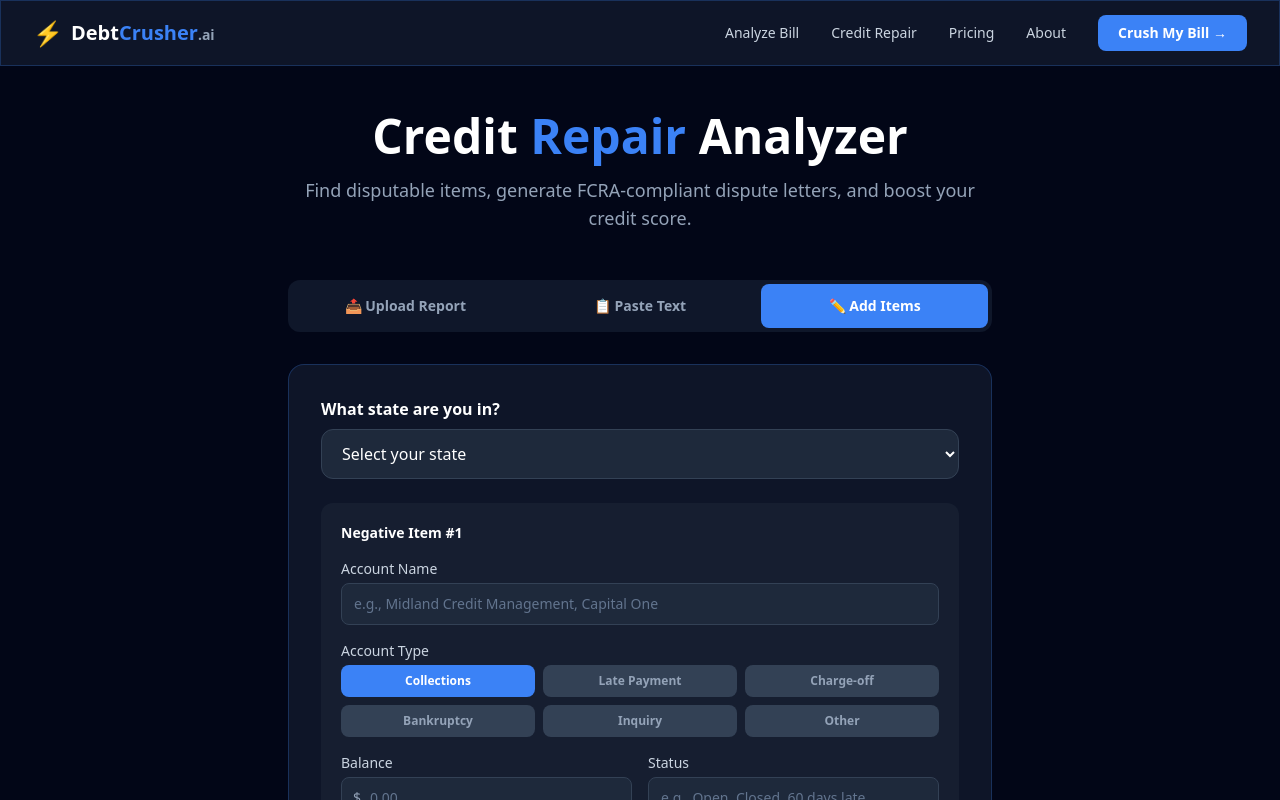
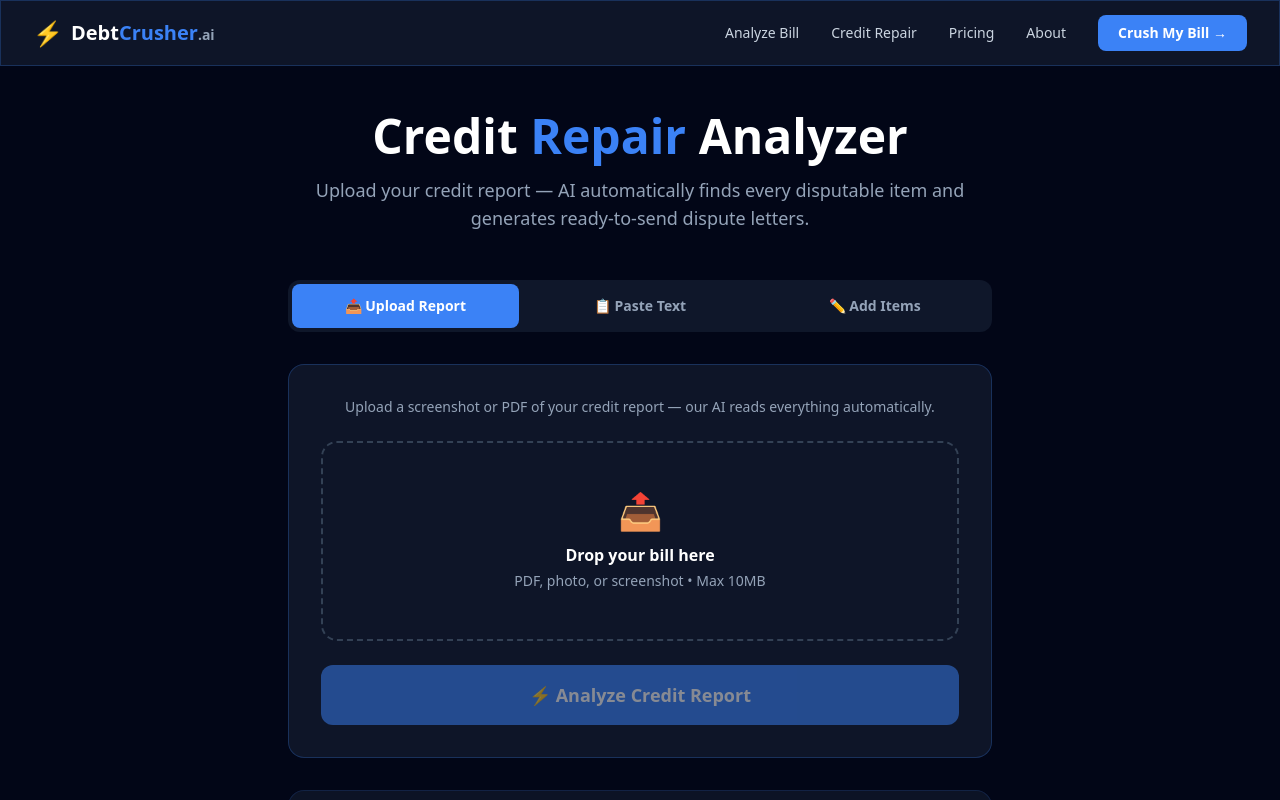
Before and after one commit to Zee-create-614/debtcrusher, a Next.js app: page /credit-repair in a window 1280 px wide. Shown: the top 800 px of the page. Built offline with nearby package versions, Linux system fonts and the light colour scheme.

Commit message:
Default to Upload mode, hide state selector for auto modes, clearer UX copy

```diff
--- a/app/credit-repair/page.tsx
+++ b/app/credit-repair/page.tsx
@@ -36,7 +36,7 @@
 
 export default function CreditRepairPage() {
   const router = useRouter();
-  const [mode, setMode] = useState<Mode>("describe");
+  const [mode, setMode] = useState<Mode>("upload");
   const [loading, setLoading] = useState(false);
   const [loadingStatus, setLoadingStatus] = useState("");
   const [state, setState] = useState("");
@@ -152,7 +152,7 @@
             Credit <span className="text-crusher-blue">Repair</span> Analyzer
           </h1>
           <p className="text-slate-400 text-lg">
-            Find disputable items, generate FCRA-compliant dispute letters, and boost your credit score.
+            Upload your credit report — AI automatically finds every disputable item and generates ready-to-send dispute letters.
           </p>
         </div>
 
@@ -172,15 +172,18 @@
         </div>
 
         <div className="glass-strong rounded-2xl p-8 animate-fade-in-up-delay">
-          {/* State selector — shared across all modes */}
-          <div className="mb-6">
-            <label className="block text-white font-semibold mb-2">What state are you in?</label>
-            <StateSelector value={state} onChange={setState} />
-          </div>
+          {/* State selector — only for manual/paste modes */}
+          {mode === "describe" && (
+            <div className="mb-6">
+              <label className="block text-white font-semibold mb-2">What state are you in?</label>
+              <StateSelector value={state} onChange={setState} />
+            </div>
+          )}
 
           {/* Upload Mode */}
           {mode === "upload" && (
             <div className="space-y-6">
+              <p className="text-slate-400 text-sm text-center">Upload a screenshot or PDF of your credit report — our AI reads everything automatically.</p>
               <FileUpload
                 onFile={(f, base64, mime) => {
                   setFile(f);
@@ -190,7 +193,7 @@
               />
               <button
                 onClick={handleAnalyze}
-                disabled={loading || !canSubmit}
+                disabled={loading || !imageBase64}
                 className="w-full bg-crusher-blue hover:bg-crusher-blue-dark disabled:opacity-50 text-white py-4 rounded-xl font-bold text-lg transition-all hover:scale-105"
               >
                 {loading ? `⏳ ${loadingStatus}` : "⚡ Analyze Credit Report"}
```
